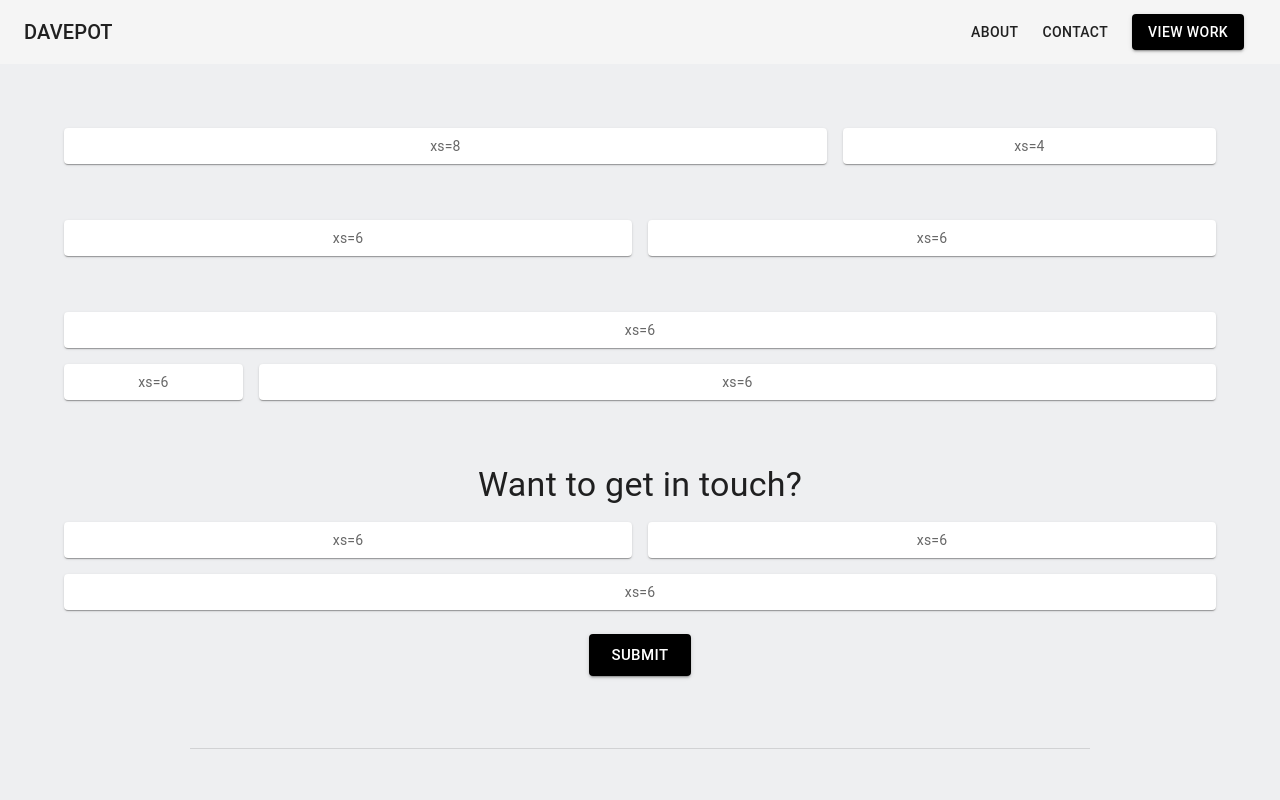
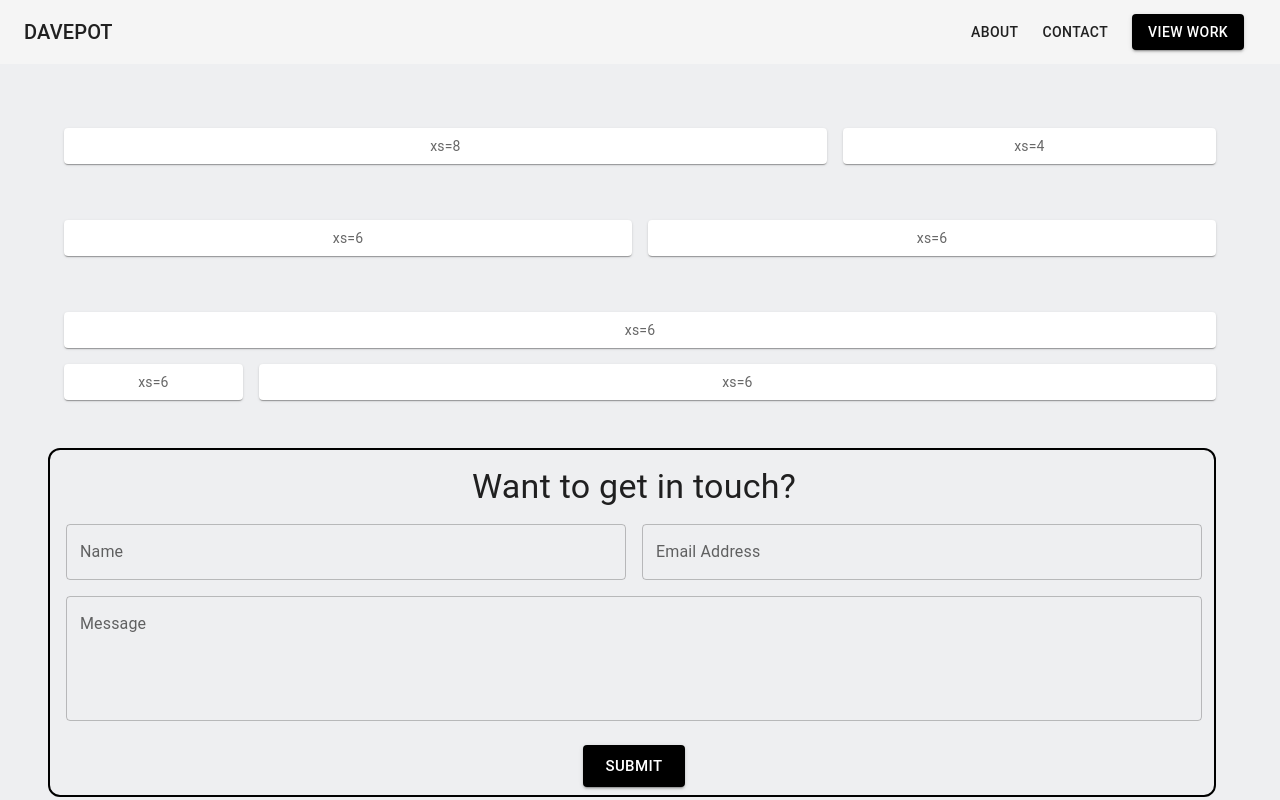
Before and after one commit to mystic001/daviespot, a React (Create React App) app: page / in a window 1280 px wide. Shown: the top 800 px of the page. Built offline with nearby package versions, Linux system fonts and the light colour scheme.

Commit message:
border radius

```diff
--- a/src/pages/Home/Home.jsx
+++ b/src/pages/Home/Home.jsx
@@ -21,6 +21,7 @@ import Paper from "@mui/material/Paper";
 import { useTheme } from "@mui/material/styles";
 import useMediaQuery from "@mui/material/useMediaQuery";
 import TemporaryDrawer from "../../components/TemporaryDrawer";
+import TextField from '@mui/material/TextField';
 function Copyright(props) {
   return (
     <Typography
@@ -207,7 +208,7 @@ function Home() {
       </Container>
       {/* End hero unit */}
       <Container maxWidth="lg" component="main" sx={{ px: 6 }}>
-        <Grid container spacing={2}>
+        <Grid container spacing={2} sx = {{border:"2px solid black",borderRadius:"12px", paddingRight:"12px"}}>
           <Grid item xs={12}>
             <Typography
               variant="h4"
@@ -220,15 +221,21 @@ function Home() {
           </Grid>
 
           <Grid item xs={12} md={6}>
-            <Item>xs=6</Item>
+          <TextField id="outlined-basic" fullWidth label="Name" placeholder="Enter name" variant="outlined" />
           </Grid>
 
           <Grid item xs={12} md={6}>
-            <Item>xs=6</Item>
+          <TextField id="outlined-basic" fullWidth label="Email Address" placeholder="Enter Email Address" variant="outlined" />
           </Grid>
 
           <Grid item xs={12}>
-            <Item>xs=6</Item>
+          <TextField
+          id="outlined-multiline-static"
+          label="Message"
+          fullWidth
+          multiline
+          rows={4}
+          placeholder="Enter your message"/>
           </Grid>
 
           <Grid item xs={12} sx = {{display:"flex",alignItems: "center",justifyContent: "center"}}>
```
